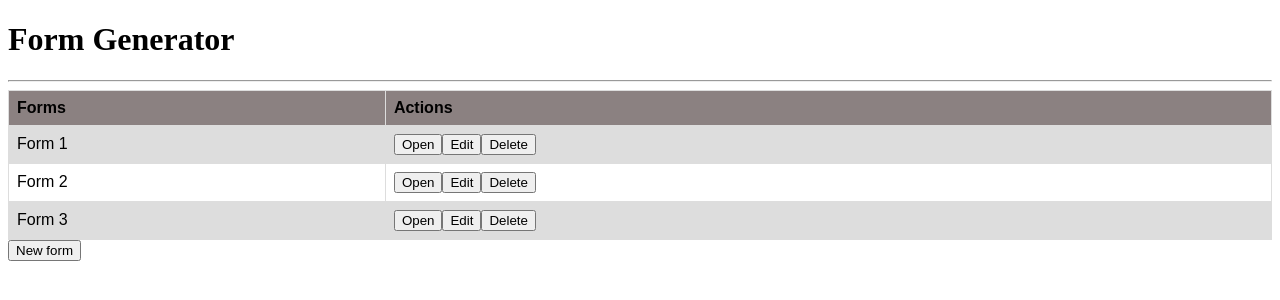
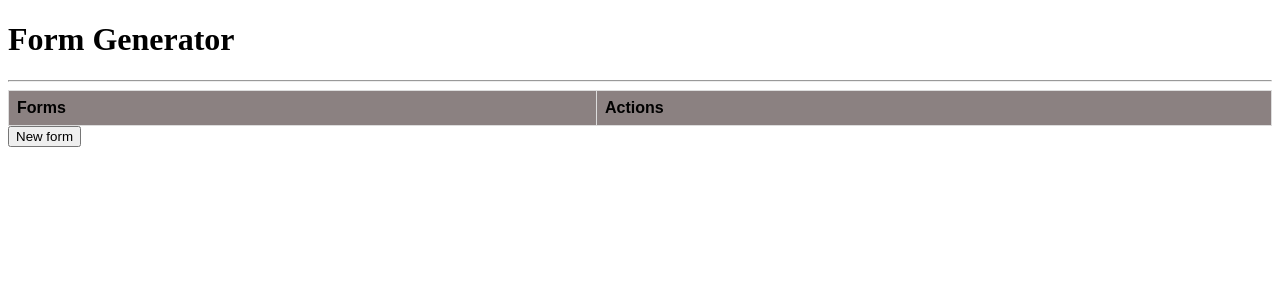
Before and after one commit to arnaumu/Form-Generator, a plain HTML site: page index.html in a window 1280 px wide. Drawn offline with Linux system fonts and the light colour scheme.

Commit message:
Deleted table test

```diff
--- a/index.html
+++ b/index.html
@@ -21,18 +21,6 @@
                     <tr class="tableHead">
                         <th>Forms</th>
                         <th>Actions</th>
-                    </tr>
-                    <tr>
-                        <td>Form 1</td>
-                        <td> <button type="button" class="createButton">Open</button><button type="button" class="createButton">Edit</button><button type="button" class="createButton">Delete</button></td>
-                    </tr>
-                    <tr>
-                        <td>Form 2</td>
-                        <td> <button type="button" class="createButton">Open</button><button type="button" class="createButton">Edit</button><button type="button" class="createButton">Delete</button></td>
-                    </tr>
-                    <tr>
-                        <td>Form 3</td>
-                        <td> <button type="button" class="createButton">Open</button><button type="button" class="createButton">Edit</button><button type="button" class="createButton">Delete</button></td>
                     </tr>
 
                 </table>
```
